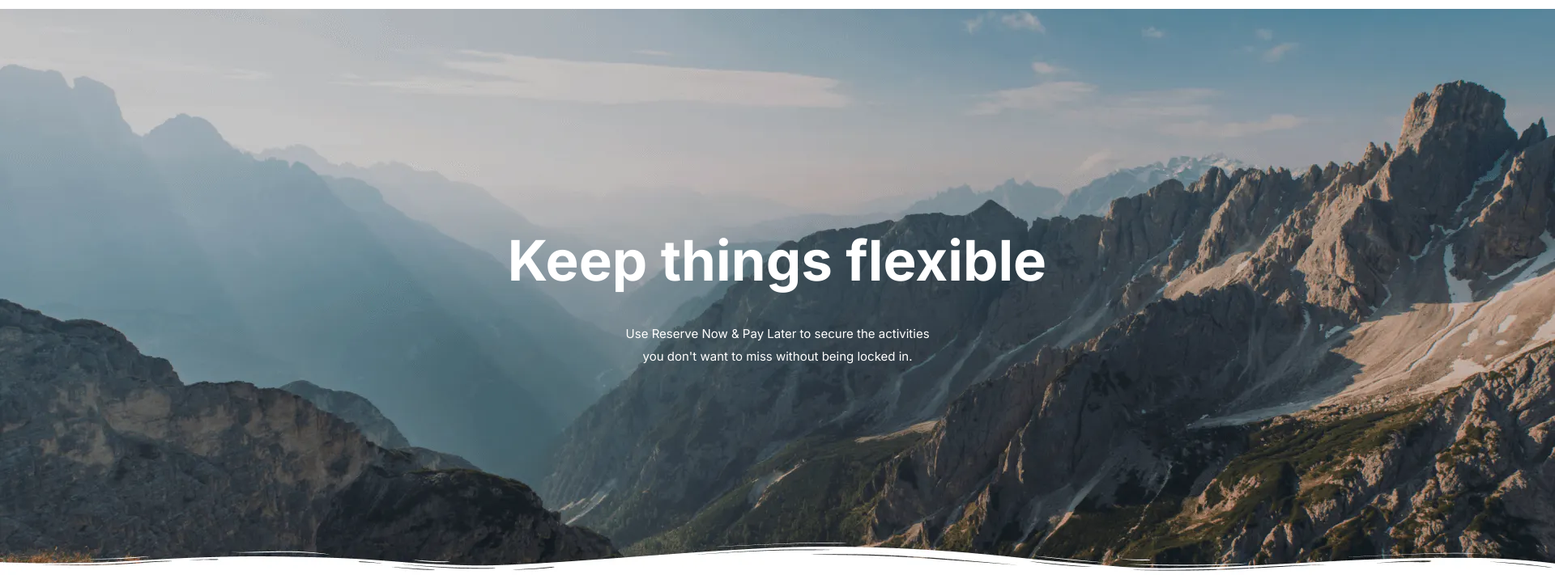
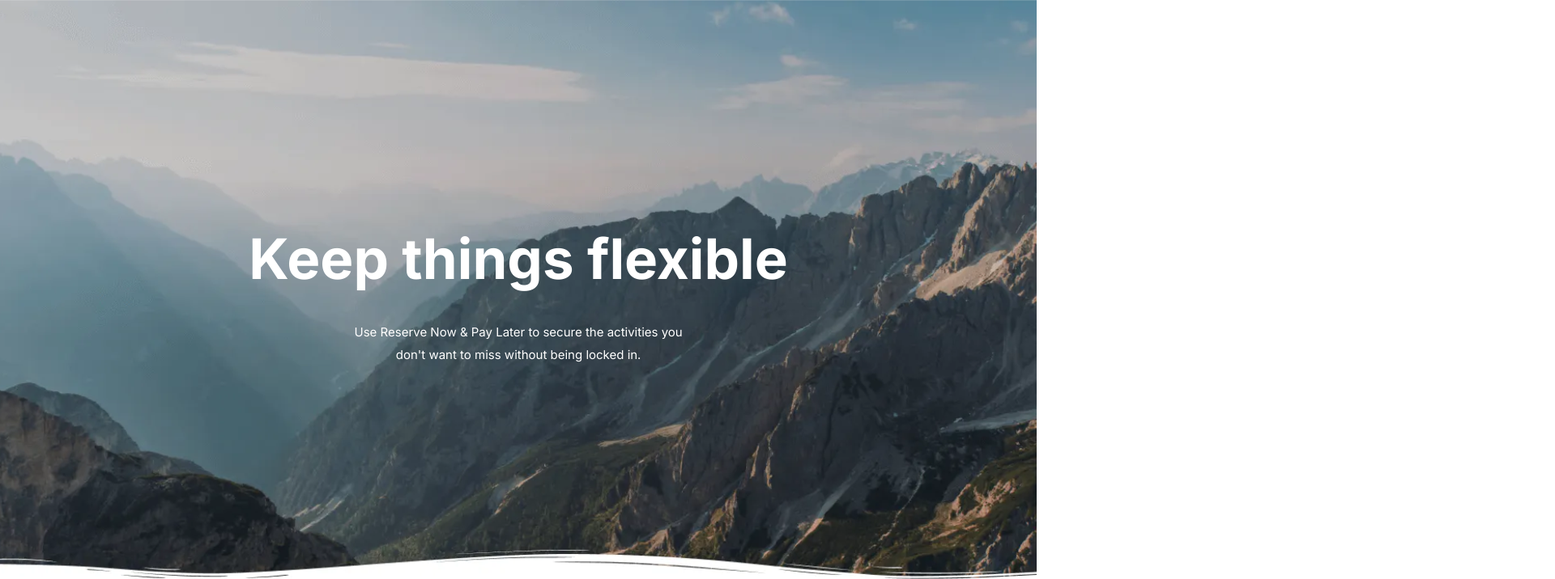
Before and after one commit to ShubhamKhangar089/algorithm-adept-9876, a plain HTML site: page day-5/sass/Sass/index.html in a window 1280 px wide. Shown: the top 716 px of the page at 81% size, 1920 px wide, since content can reach past the window. Drawn offline with Linux system fonts and the light colour scheme.

Commit message:
update file

```diff
--- a/day-5/sass/Sass/index.html
+++ b/day-5/sass/Sass/index.html
@@ -17,12 +17,14 @@
 <body>
     <!-- Aditya Ashwini -->
     <div id="mount">
-        <div id="head">
-            <h2>Keep things flexible</h2>
-        </div>
-        <div id="para">
-            <p>Use Reserve Now & Pay Later to secure the activities you
-                don't want to miss without being locked in.</p>
+        <div>
+            <div id="head">
+                <h2>Keep things flexible</h2>
+            </div>
+            <div id="para">
+                <p>Use Reserve Now & Pay Later to secure the activities you <br>
+                    don't want to miss without being locked in.</p>
+            </div>
         </div>
 
     </div>
--- a/day-5/sass/Sass/styles.scss
+++ b/day-5/sass/Sass/styles.scss
@@ -4,37 +4,47 @@ body {
 }
 
 #mount {
-    width: 1920px;
+    width: auto;
     height: 721.25px;
     background-image: url(./image/mountain_pic.png);
     background-position: center;
-    background-repeat: no-repeat;
-
-    >#head {
-        width: 670.93px;
-        height: 105px;
+    // background-repeat: no-repeat;
+    background-size: cover;
     display: flex;
     justify-content: center;
     align-items: center;
-        padding:270px 0 0 624px;
+
+    >div {
+        width: 700.73px;
+        height: 181.25px;
+        padding: 0px 14.8px 4.13px 15px;
+
+        >#head {
+            // width: 670.93px;
+            // height: 105px;
+            display: flex;
+            justify-content: center;
+            align-content: center;
+
             >h2 {
                 font-family: Inter;
                 font-size: 69px;
                 font-weight: 700;
                 line-height: 105px;
                 margin: 0;
-
                 letter-spacing: 0em;
-            text-align: center;
+                // text-align: center;
                 color: rgba(255, 255, 255, 1);
             }
 
         }
 
         >#para {
-        width: 395.05px;
+            //width: 395.05px;
             height: 48.12px;
-        padding: 24px 0 0 762.56px;
+            display: flex;
+            justify-content: center;
+            padding: 24px 0 0 0px;
             color: rgba(255, 255, 255, 1);
 
             >p {
@@ -49,6 +59,7 @@ body {
             }
 
         }
+    }
 
 }
 
@@ -60,6 +71,7 @@ section {
     >.box {
         width: 1320px;
         height: 416.38px;
+        border: 1px solid;
 
 
         >h2 {
@@ -224,4 +236,12 @@ section {
         margin-left: auto;
         margin-right: auto;
     }
+
+    section {
+        >.box2 {
+            max-width: 1320px;
+            margin-left: auto;
+            margin-right: auto;
         }
+    }
+}
```
Also changed, not shown: day-5/sass/Sass/styles.css, 1 other file. Lines whose indentation alone changed are shown as unchanged.
